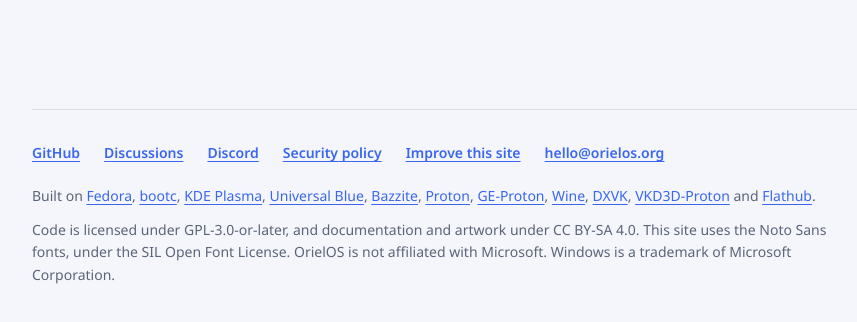
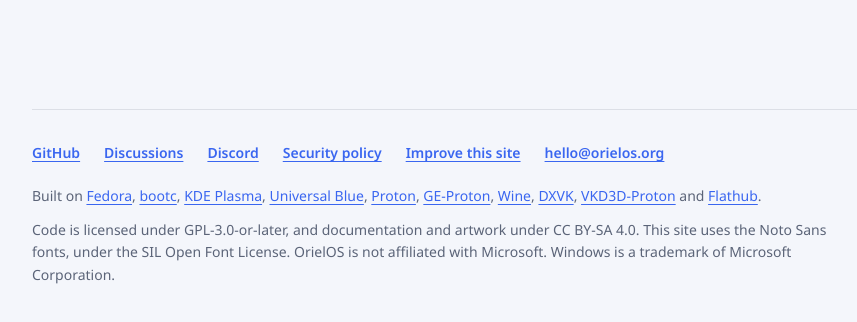
Before and after one commit to OrielOS/OrielOS, a plain HTML site: page website/public/index.html in a window 1280 px wide. Shown: the part 4134-4456 px from the top of the page, without its empty margins (72-929 px from the left). Drawn offline with Linux system fonts and the light colour scheme; files whose address does not match are found by name.

Commit message:
fix: credit only upstream projects on the website (#6)
The credits line named Bazzite, but OrielOS takes nothing from it: no code, configuration or packages. The line now lists only the upstream projects OrielOS builds on.

Signed-off-by: Nathan <nathan@orielos.org>

```diff
--- a/website/public/index.html
+++ b/website/public/index.html
@@ -254,7 +254,7 @@ with "if:" comments and the {{...}} placeholders from GitHub.
       <li><a href="https://github.com/ncjsvr/OrielOS/tree/main/website">Improve this site</a></li>
       <li><a href="mailto:hello@orielos.org">hello@orielos.org</a></li>
     </ul>
-    <p>Built on <a href="https://fedoraproject.org/">Fedora</a>, <a href="https://github.com/bootc-dev/bootc">bootc</a>, <a href="https://kde.org/plasma-desktop/">KDE Plasma</a>, <a href="https://universal-blue.org/">Universal Blue</a>, <a href="https://bazzite.gg/">Bazzite</a>, <a href="https://github.com/ValveSoftware/Proton">Proton</a>, <a href="https://github.com/GloriousEggroll/proton-ge-custom">GE-Proton</a>, <a href="https://www.winehq.org/">Wine</a>, <a href="https://github.com/doitsujin/dxvk">DXVK</a>, <a href="https://github.com/HansKristian-Work/vkd3d-proton">VKD3D-Proton</a> and <a href="https://flathub.org/">Flathub</a>.</p>
+    <p>Built on <a href="https://fedoraproject.org/">Fedora</a>, <a href="https://github.com/bootc-dev/bootc">bootc</a>, <a href="https://kde.org/plasma-desktop/">KDE Plasma</a>, <a href="https://universal-blue.org/">Universal Blue</a>, <a href="https://github.com/ValveSoftware/Proton">Proton</a>, <a href="https://github.com/GloriousEggroll/proton-ge-custom">GE-Proton</a>, <a href="https://www.winehq.org/">Wine</a>, <a href="https://github.com/doitsujin/dxvk">DXVK</a>, <a href="https://github.com/HansKristian-Work/vkd3d-proton">VKD3D-Proton</a> and <a href="https://flathub.org/">Flathub</a>.</p>
     <p>Code is licensed under GPL-3.0-or-later, and documentation and artwork under CC BY-SA 4.0. This site uses the Noto Sans fonts, under the SIL Open Font License. OrielOS is not affiliated with Microsoft. Windows is a trademark of Microsoft Corporation.</p>
   </div>
 </footer>
```
Also changed, not shown: CHANGELOG.md.
